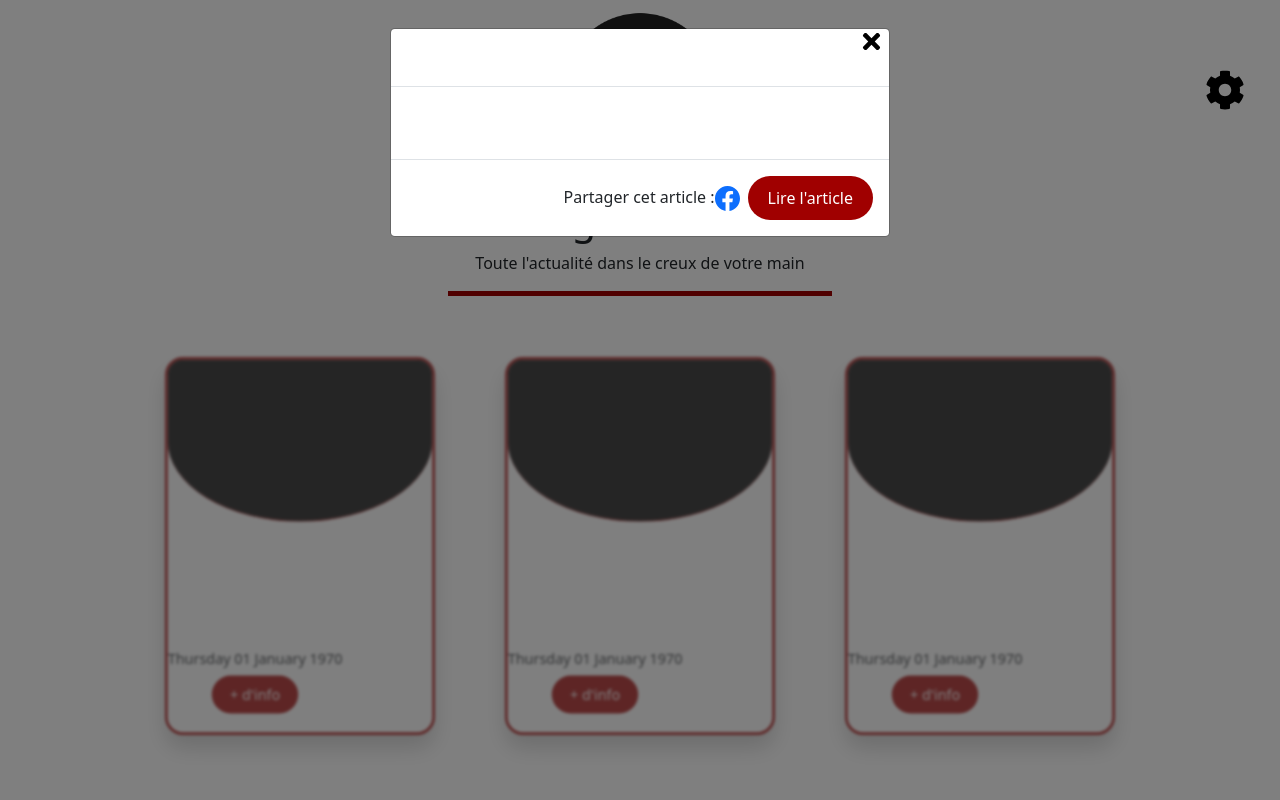
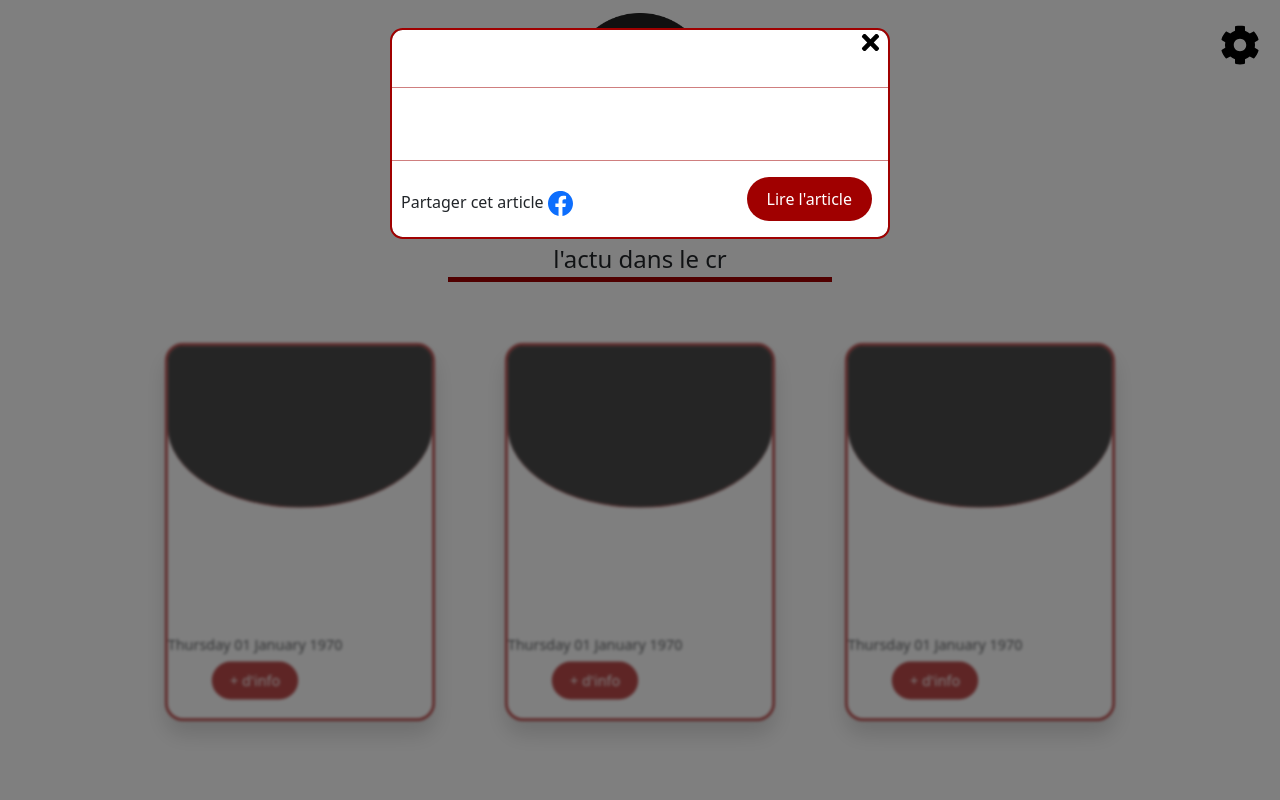
Before and after one commit to nourfrdj/fluxRSS, a PHP site: page / in a window 1280 px wide, after a click on "+ d'info". Run offline with PHP 8.4, Linux system fonts and the light colour scheme; data that the repository does not hold is empty; some libraries are stand-ins or nearby versions.

Commit message:
modif css

```diff
--- a/assets/css/theme1.css
+++ b/assets/css/theme1.css
@@ -17,21 +17,20 @@
  }
 
  .ndColNav{
-    width: 100%;
     display: flex;
     align-items: center;
     justify-content: center;
  }
+ #ndParam{
+    position: absolute;
+    top:25px;
+    right: 20px;
+ }
+
+ #ndParam .ndButtonParam{
 
 
-
- #ndParam{
-     display: block;
- }
- #ndParam .ndButtonParam{
-    float: right;
     width: 40px;
-    margin-right: 35px;
     transition: 0.5s;
 }
 
@@ -48,8 +47,8 @@
     }
 }
 #ndLogo{
-    width: 350px;
-    height: 160px;
+    min-height: 150px;
+    width:150px;
     background-image: url("../img/logo3.png");
     background-position: center;
     background-size: cover;
@@ -203,3 +202,28 @@
     border-radius: 40px;
     text-decoration: none;
 }
+
+.ndButtonArticle:hover{
+    color:#fff;
+    transform: scale(1.1);
+}
+.ndFb{
+    position: absolute;
+    top : 50%;
+    left : 5px;
+    transform: translate(0,-50%);
+}
+
+.modal-footer{
+    position: relative;
+    border-top: 1px solid rgba(160,0,0,0.5);
+}
+
+.modal-content{
+    border : 2px solid #a00000;
+    border-radius: 0.8rem;
+}
+
+.modal-header{
+    border-bottom: 1px solid rgba(160,0,0,0.5);
+}
--- a/assets/js/script.js
+++ b/assets/js/script.js
@@ -0,0 +1,48 @@
+var
+  words = ["l'actu dans le creux de votre main"],
+  part,
+  i = 0,
+  offset = 0,
+  len = words.length,
+  forwards = true,
+  skip_count = 0,
+  skip_delay = 30,
+  speed = 100;
+
+var wordflick = function(){
+  setInterval(function(){
+      if (forwards) {
+        if(offset >= words[i].length){
+          ++skip_count;
+          if (skip_count == skip_delay) {
+            forwards = false;
+            skip_count = 0;
+          }
+        }
+      }
+      else {
+         if(offset == 0){
+            forwards = true;
+            i++;
+            offset = 0;
+            if(i >= len){
+              i=0;
+            }
+         }
+      }
+      part = words[i].substr(0, offset);
+      if (skip_count == 0) {
+        if (forwards) {
+          offset++;
+        }
+        else {
+          offset--;
+        }
+      }
+    	$('#ndCaractAnime').text(part);
+  },speed);
+};
+
+$(document).ready(function(){
+  wordflick();
+});
--- a/index.php
+++ b/index.php
@@ -40,11 +40,11 @@
               <p class="ndPModal"><?= formatdescription($_SESSION["tableauArticles"][$counter]['desc']); ?></p>
             </div>
             <div class="modal-footer">
-            <div class="bi bi-facebook" data-href="" data-layout="button" data-size="small">Partager cet article :<a target="" href="https://www.facebook.com/sharer/sharer.php?u=https://www.01net.com/rss/actualites/produits/src=sdkpreparse" class="fb-xfbml-parse-ignore"><svg xmlns="http://www.w3.org/2000/svg" width="25" height="25" fill="currentColor" class="bi bi-facebook" viewBox="0 0 16 16">
+            <div class="bi bi-facebook ndFb" data-href="" data-layout="button" data-size="small">Partager cet article <a target="" href="https://www.facebook.com/sharer/sharer.php?u=https://www.01net.com/rss/actualites/produits/src=sdkpreparse" class="fb-xfbml-parse-ignore"><svg xmlns="http://www.w3.org/2000/svg" width="25" height="25" fill="currentColor" class="bi bi-facebook" viewBox="0 0 16 16">
                     <path d="M16 8.049c0-4.446-3.582-8.05-8-8.05C3.58 0-.002 3.603-.002 8.05c0 4.017 2.926 7.347 6.75 7.951v-5.625h-2.03V8.05H6.75V6.275c0-2.017 1.195-3.131 3.022-3.131.876 0 1.791.157 1.791.157v1.98h-1.009c-.993 0-1.303.621-1.303 1.258v1.51h2.218l-.354 2.326H9.25V16c3.824-.604 6.75-3.934 6.75-7.951z" />
                   </svg></a>
               </div>
-              <a class="ndButtonArticle" href="#">Lire l'article</a>
+              <a class="ndButtonArticle" href="<?= $_SESSION['tableauArticles'][$counter]['link']?>">Lire l'article</a>
 
             </div>
           </div>
@@ -57,8 +57,4 @@
   </div>
 </div>
 
-<script src="https://cdn.jsdelivr.net/npm/@popperjs/core@2.5.4/dist/umd/popper.min.js" integrity="sha384-q2kxQ16AaE6UbzuKqyBE9/u/KzioAlnx2maXQHiDX9d4/zp8Ok3f+M7DPm+Ib6IU" crossorigin="anonymous"></script>
-<script src="https://cdn.jsdelivr.net/npm/bootstrap@5.0.0-beta1/dist/js/bootstrap.min.js" integrity="sha384-pQQkAEnwaBkjpqZ8RU1fF1AKtTcHJwFl3pblpTlHXybJjHpMYo79HY3hIi4NKxyj" crossorigin="anonymous"></script>
-</body>
-
-</html>
+<?php require("view/footer.php"); ?>
--- a/view/footer.php
+++ b/view/footer.php
@@ -1,3 +1,7 @@
-    <script src="https://cdn.jsdelivr.net/npm/bootstrap@5.0.0-beta1/dist/js/bootstrap.bundle.min.js" integrity="sha384-ygbV9kiqUc6oa4msXn9868pTtWMgiQaeYH7/t7LECLbyPA2x65Kgf80OJFdroafW" crossorigin="anonymous"></script>
+<script src="https://cdn.jsdelivr.net/npm/@popperjs/core@2.5.4/dist/umd/popper.min.js" integrity="sha384-q2kxQ16AaE6UbzuKqyBE9/u/KzioAlnx2maXQHiDX9d4/zp8Ok3f+M7DPm+Ib6IU" crossorigin="anonymous"></script>
+<script src="https://cdn.jsdelivr.net/npm/bootstrap@5.0.0-beta1/dist/js/bootstrap.min.js" integrity="sha384-pQQkAEnwaBkjpqZ8RU1fF1AKtTcHJwFl3pblpTlHXybJjHpMYo79HY3hIi4NKxyj" crossorigin="anonymous"></script>
+
+<script src="https://cdnjs.cloudflare.com/ajax/libs/jquery/2.1.3/jquery.min.js"></script>
+<script src="./assets/js/script.js"></script>
   </body>
 </html>
--- a/view/header.php
+++ b/view/header.php
@@ -19,9 +19,6 @@
 
   <body>
     <div class="ndNav">
-            <div class="ndColNav">
-
-            </div>
             <div class="ndColNav" id="ndLogo">
                 <a href="index.php"></a>
             </div>
@@ -32,7 +29,7 @@
     <div class="entete">
       <div class="slog">
         <h1>LogOnHand</h1>
-        <p>Toute l'actualité dans le creux de votre main</p>
+        <p id="ndCaractAnime" style="height:20px;font-size:1.5rem;"></p>
       </div>
     </div>
     </div>
```
Also changed, not shown: 1 other file.
